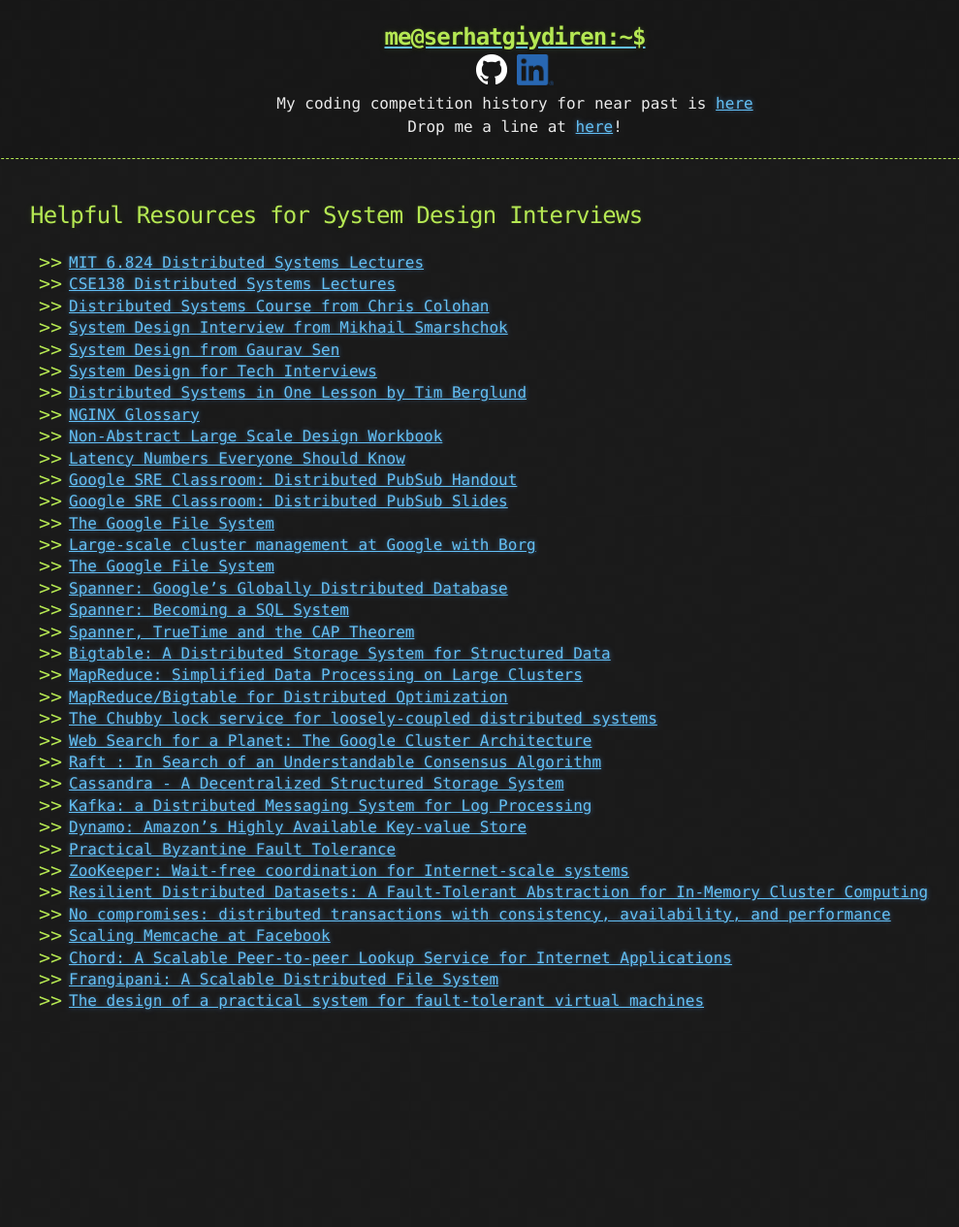
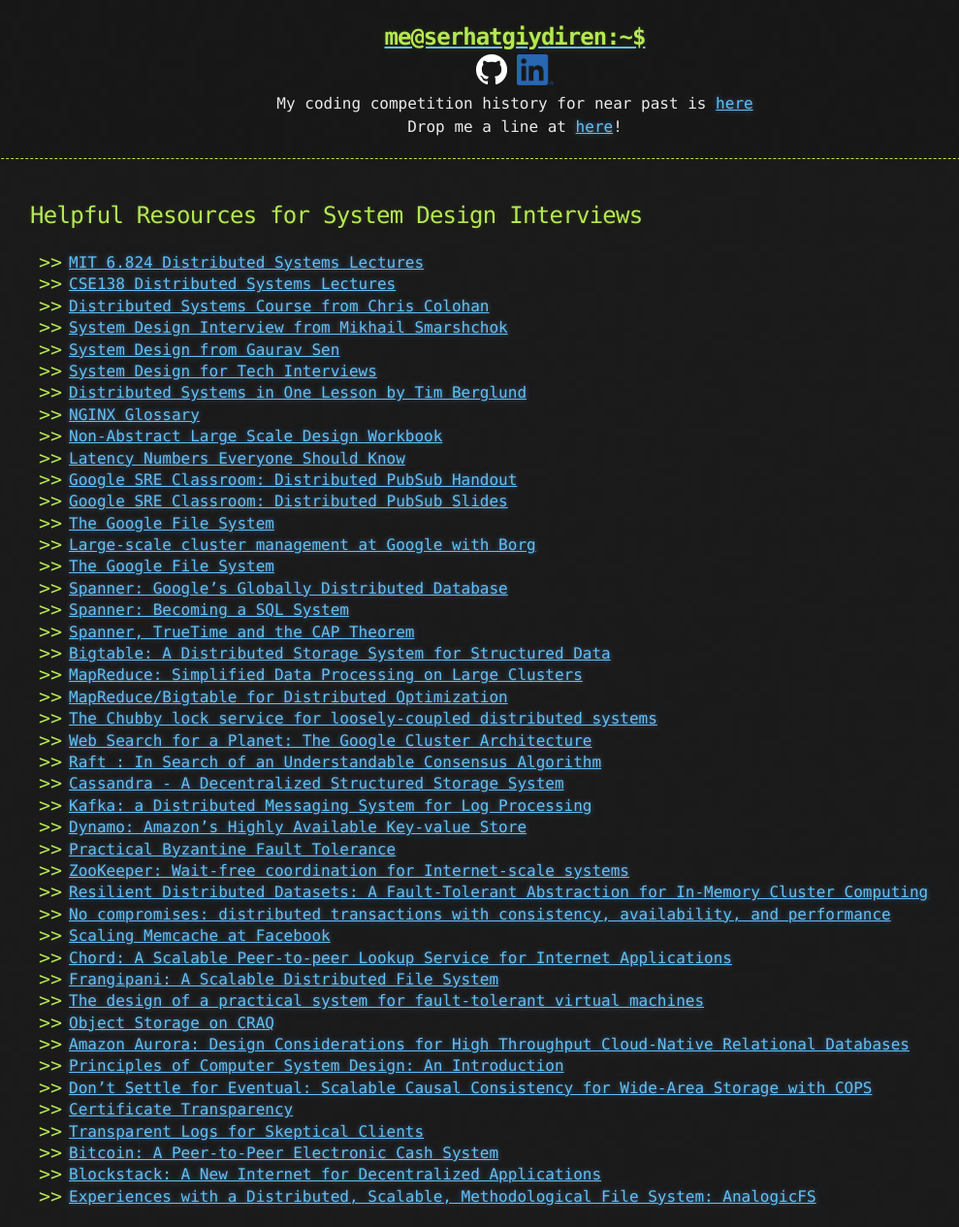
Before and after one commit to goodHunter27/serhatgiydiren.github.io, a Jekyll site: the page built from _posts/2020-01-20-helpful-resources-for-system-design-interviews.md, in a window 1280 px wide. Shown: the whole page at 97% size, without its empty margins (109-1098 px from the left). Built offline with Jekyll 4.4.1, drawn with Linux system fonts in a browser that asks for light colours; before the commit the page ends 1064 px from its top, so only the background shows below that.

Commit message:
Update 2020-01-20-helpful-resources-for-system-design-interviews.md

```diff
--- a/_posts/2020-01-20-helpful-resources-for-system-design-interviews.md
+++ b/_posts/2020-01-20-helpful-resources-for-system-design-interviews.md
@@ -38,3 +38,12 @@
 * [Chord: A Scalable Peer-to-peer Lookup Service for Internet Applications](https://pdos.csail.mit.edu/papers/chord:sigcomm01/chord_sigcomm.pdf){:target="_blank"}
 * [Frangipani: A Scalable Distributed File System](https://pdos.csail.mit.edu/6.824/papers/thekkath-frangipani.pdf){:target="_blank"}
 * [The design of a practical system for fault-tolerant virtual machines](https://pdos.csail.mit.edu/6.824/papers/vm-ft.pdf){:target="_blank"}
+* [Object Storage on CRAQ](https://pdos.csail.mit.edu/6.824/papers/craq.pdf){:target="_blank"}
+* [Amazon Aurora: Design Considerations for High Throughput Cloud-Native Relational Databases](https://pdos.csail.mit.edu/6.824/papers/aurora.pdf){:target="_blank"}
+* [Principles of Computer System Design: An Introduction](https://ocw.mit.edu/resources/res-6-004-principles-of-computer-system-design-an-introduction-spring-2009/){:target="_blank"}
+* [Don’t Settle for Eventual: Scalable Causal Consistency for Wide-Area Storage with COPS](https://pdos.csail.mit.edu/6.824/papers/cops.pdf){:target="_blank"}
+* [Certificate Transparency](https://www.certificate-transparency.org/){:target="_blank"}
+* [Transparent Logs for Skeptical Clients](https://research.swtch.com/tlog){:target="_blank"}
+* [Bitcoin: A Peer-to-Peer Electronic Cash System](https://pdos.csail.mit.edu/6.824/papers/bitcoin.pdf){:target="_blank"}
+* [Blockstack: A New Internet for Decentralized Applications](https://pdos.csail.mit.edu/6.824/papers/blockstack-2017.pdf){:target="_blank"}
+* [Experiences with a Distributed, Scalable, Methodological File System: AnalogicFS](https://pdos.csail.mit.edu/6.824/papers/katabi-analogicfs.pdf){:target="_blank"}
```
